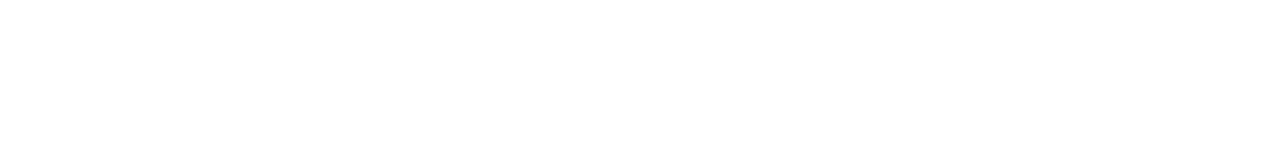
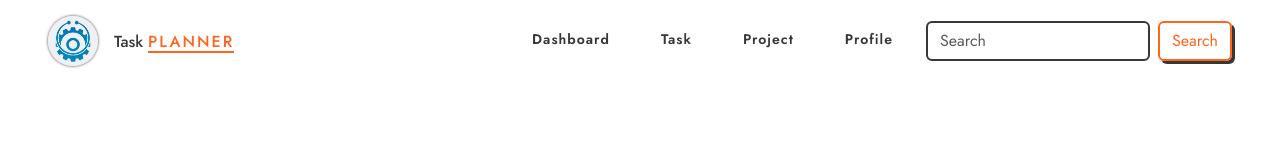
Before and after one commit to 6reenhorn/TaskPlanner, a website: page index.html in a window 1280 px wide. Drawn offline with nearby package versions, Linux system fonts and the light colour scheme.

Commit message:
Added Navbar

```diff
--- a/Assets/css/styles.css
+++ b/Assets/css/styles.css
@@ -0,0 +1,116 @@
+@import url('https://fonts.googleapis.com/css2?family=Jost:ital,wght@0,100..900;1,100..900&display=swap');
+
+:root {
+    --primary-color: #FF651C;
+    --dark-color: #373737;
+}
+
+body {
+    font-family: "Jost", sans-serif;
+    color: var(--dark-color);
+}
+
+/* Header */
+.main-header {
+    position: fixed;
+    top: 0;
+    left: 0;
+    right: 0;
+}
+
+.main-header .img-logo {
+    width: 50px;
+    border-radius: 50%;
+    box-shadow: 0 0 3px var(--dark-color);
+}
+
+.main-header .brand-name-span {
+    color: var(--primary-color);
+    text-transform: uppercase;
+    letter-spacing: 2px;
+    position: relative;
+}
+
+.main-header .brand-name-span:after {
+    content: "";
+    position: absolute;
+    bottom: 0;
+    left: 0;
+    background: var(--primary-color);
+    height: 2px;
+    width: 100%;
+}
+
+.main-header .navbar-nav > li {
+    margin: 0 25px 0 10px;
+}
+
+.main-header .navbar-nav > li a {
+    color: var(--dark-color);
+    font-weight: 600;
+    font-size: 14px;
+    letter-spacing: 1px;
+    position: relative;
+}
+
+.main-header .navbar-nav > li a:after {
+    content: "";
+    position: absolute;
+    bottom: 0;
+    right: 0;
+    left: auto;
+    width: 0;
+    height: 2px;
+    background: var(--primary-color);
+    transition: ease all 0.3s;
+}
+
+.main-header .navbar-nav > li a:hover {
+    color: var(--primary-color);
+}
+
+.main-header .navbar-nav > li a:hover:after {
+    left: 0;
+    right: auto;
+    width: 100%;
+}
+
+.main-header .search-input {
+    border: 2px solid var(--dark-color);
+}
+
+.main-header .btn {
+    border: 2px solid var(--primary-color);
+    color: var(--primary-color);
+    box-shadow: 3px 3px var(--dark-color);
+}
+
+@media (max-width: 991px) {
+    .main-header .navbar-toggler {
+        display: flex;
+        flex-direction: column;
+        border: none;
+        padding: 4px 9px;
+        outline: none;
+        box-shadow: none;
+    }
+
+    .main-header .toggle {
+        width: 25px;
+        height: 2px;
+        background: var(--dark-color);
+        margin: 3px;
+    }
+
+    .main-header ul > li:nth-child(4) {
+        padding-bottom: 8px;
+    }
+
+    .main-header .navbar-collapse {
+        position: absolute;
+        top: 100%;
+        left: 0;
+        right: 0;
+        padding: 15px;
+    }
+}
--- a/index.html
+++ b/index.html
@@ -8,6 +8,45 @@
     <link rel="stylesheet" href="./Assets/css/styles.css">
 </head>
 <body>
+    <!-- Header -->
+     <header class="main-header">
+        <nav class="navbar navbar-expand-lg pt-3">
+            <div class="container-fluid px-3 px-lg-5">
+                <!-- Logo & Name -->
+                <div class="d-flex align-items-center">
+                    <img src="./Assets/img/TaskPlannerLogo.jpg" alt="Task Planner Logo" class="img-logo">
+                    <h4 class="fs-6 mx-3 mt-2">Task <span class="brand-name-span">Planner</span></h4>
+                </div>
+
+                <!-- Mobile Nav -->
+                <div class="collapse navbar-collapse justify-content-end" id="navbar-collapse-toggle">
+                    <ul class="navbar-nav">
+                        <li>
+                            <a href="#" class="nav-link">Dashboard</a>
+                        </li>
+                        <li>
+                            <a href="#" class="nav-link">Task</a>
+                        </li>
+                        <li>
+                            <a href="#" class="nav-link">Project</a>
+                        </li>
+                        <li>
+                            <a href="#" class="nav-link">Profile</a>
+                        </li>
+                        <form class="d-flex">
+                            <input class="search-input form-control me-2" type="search" placeholder="Search" aria-label="Search">
+                            <button class="btn btn-outline-success" type="submit">Search</button>
+                        </form>
+                    </ul>
+                </div>
+                <!-- Mobile Nav Button -->
+                <button class="navbar-toggler collapsed" type="buttton" data-bs-toggle="collapse" data-bs-target="#navbar-collapse-toggle"><span class="toggle"></span><span class="toggle"></span><span class="toggle"></span></button>
+            </div>
+        </nav>
+     </header>
+
+    <!-- Main -->
+    <main></main>
 
     <script src="./node_modules/bootstrap/dist/js/bootstrap.bundle.js"></script>
     <script src="./Assets/js/main.js"></script>
```
Also changed, not shown: Assets/img/TaskPlannerLogo.jpg (added).
